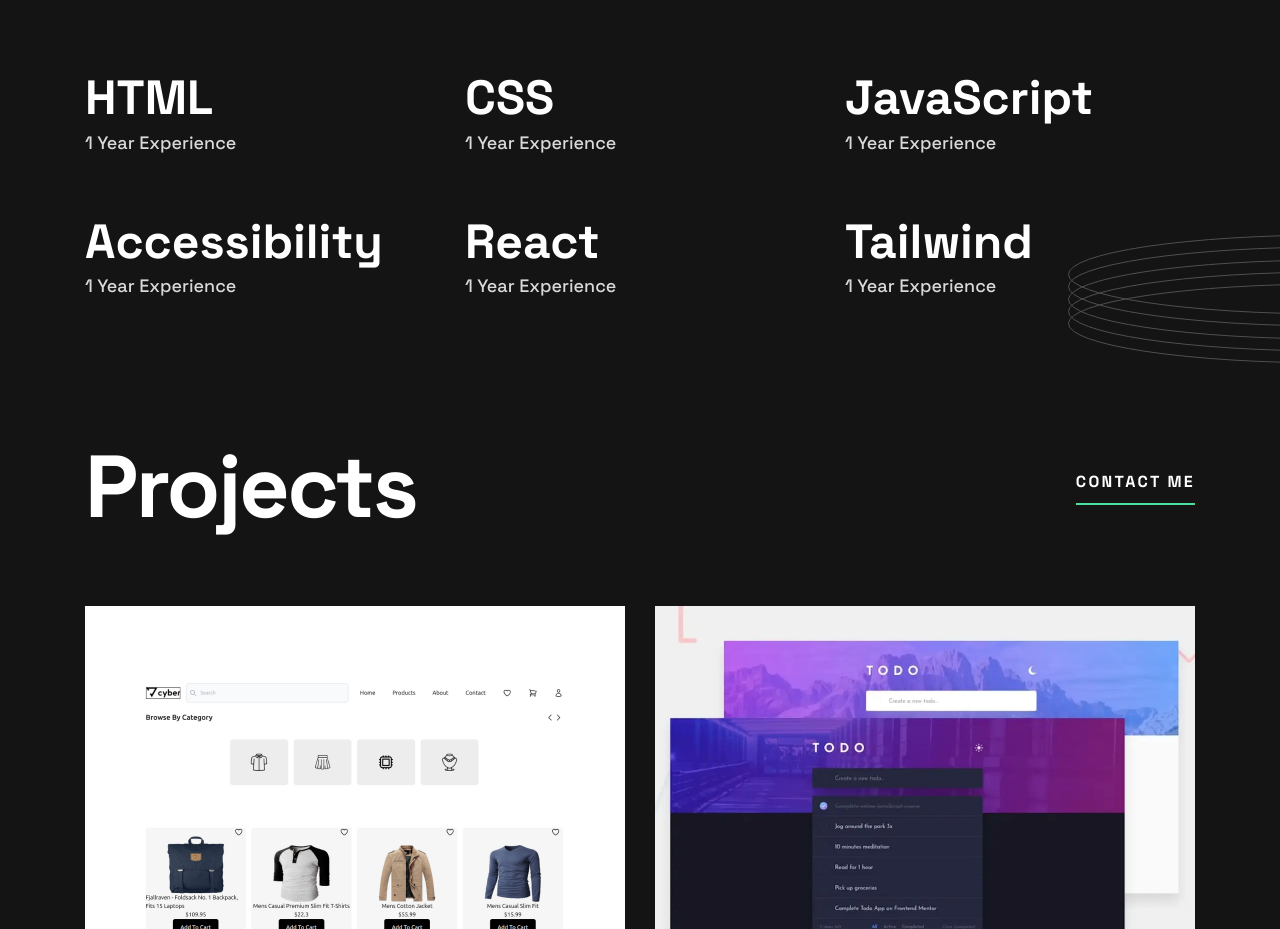
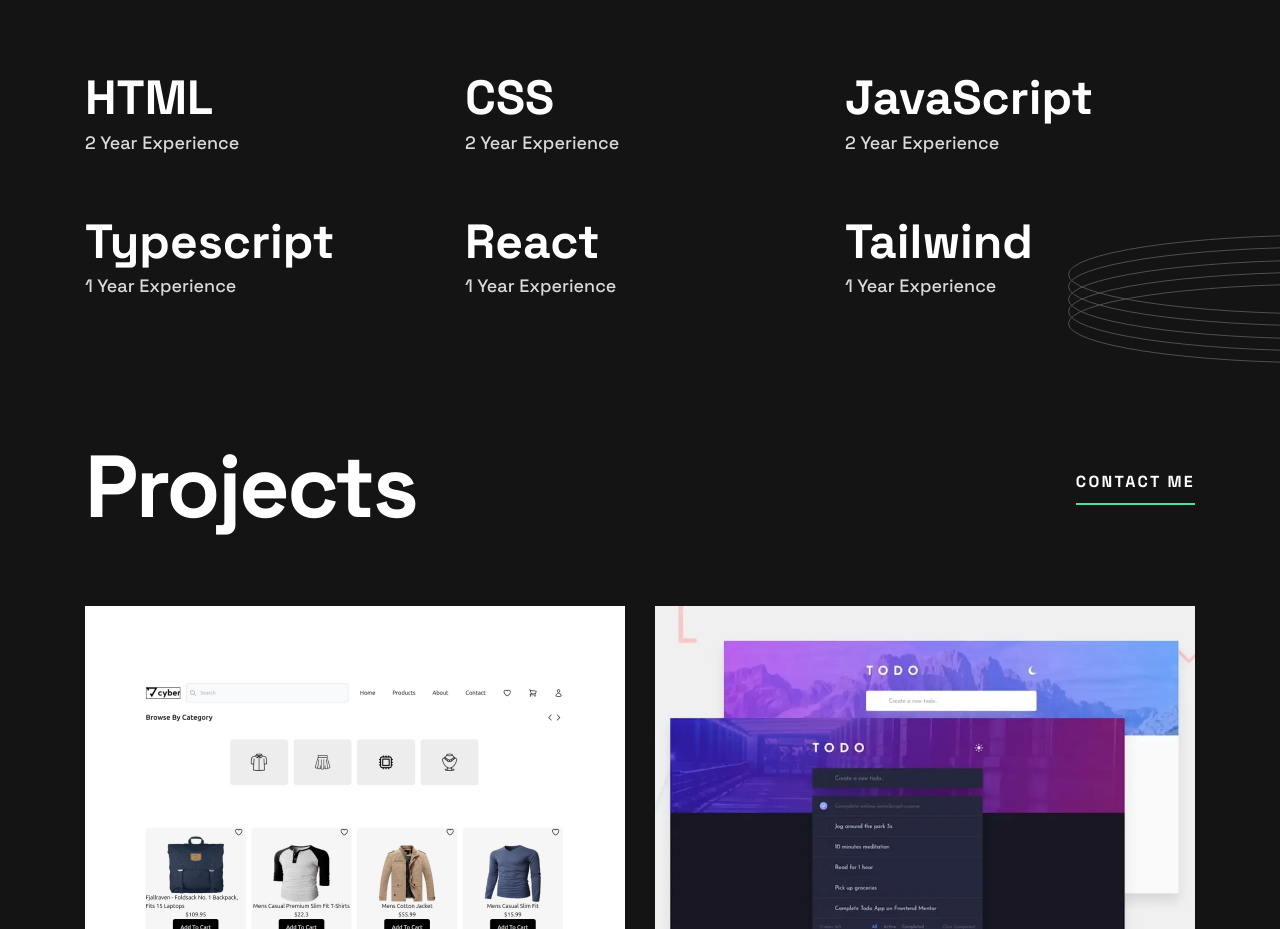
Before and after one commit to Sachin-Mahato/portfolio, a website built with Vite: page index.html in a window 1280 px wide. Shown: the part 820-1749 px from the top of the page. Built offline with nearby package versions, Linux system fonts and the light colour scheme.

Commit message:
update experience

```diff
--- a/index.html
+++ b/index.html
@@ -91,18 +91,18 @@
                 <h2 class="visually-hidden">Skills</h2>
                 <div class="skills__item">
                     <h3 class="skills__title">HTML</h3>
-                    <p class="skills__description">1 Year Experience</p>
+                    <p class="skills__description">2 Year Experience</p>
                 </div>
                 <div class="skills__item">
                     <h3 class="skills__title">CSS</h3>
-                    <p class="skills__description">1 Year Experience</p>
+                    <p class="skills__description">2 Year Experience</p>
                 </div>
                 <div class="skills__item">
                     <h3 class="skills__title">JavaScript</h3>
-                    <p class="skills__description">1 Year Experience</p>
+                    <p class="skills__description">2 Year Experience</p>
                 </div>
                 <div class="skills__item">
-                    <h3 class="skills__title">Accessibility</h3>
+                    <h3 class="skills__title">Typescript</h3>
                     <p class="skills__description">1 Year Experience</p>
                 </div>
                 <div class="skills__item">
```
